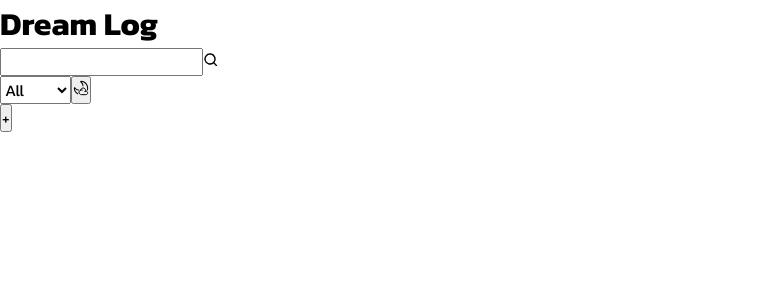
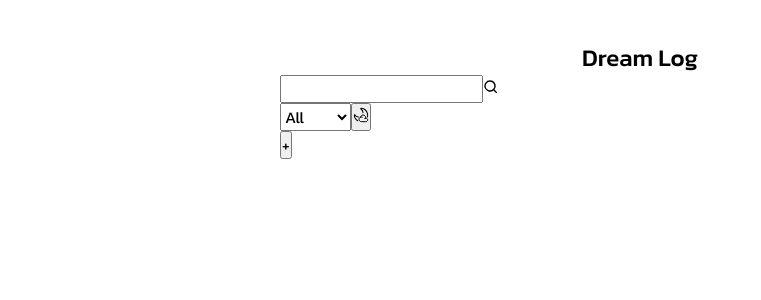
Before and after one commit to CodectiveOrg/bootcamp-2025-01-react-jeyafzam, a React (Vite) app in the folder dream-log/: page / in a window 1280 px wide. Shown: the top 300 px of the page, without its empty margins (0-761 px from the left). Built offline with nearby package versions, Linux system fonts and the light colour scheme; a web font is replaced by a local one.

Commit message:
[ADD] header styles

```diff
--- a/dream-log/src/components/Header/Header.module.css
+++ b/dream-log/src/components/Header/Header.module.css
@@ -0,0 +1,9 @@
+.header{
+    margin-block-start:2.5rem ;
+    h1{
+        font-size: 1.5rem;
+        font-weight: 500;
+
+        text-align: center;
+    }
+}
--- a/dream-log/src/components/Header/Header.tsx
+++ b/dream-log/src/components/Header/Header.tsx
@@ -1,6 +1,8 @@
+import styles from "./Header.module.css";
+
 const Header = () => {
     return (
-      <header>
+      <header className={styles.header}>
         <h1>Dream Log</h1>
       </header>
     );
--- a/dream-log/src/index.css
+++ b/dream-log/src/index.css
@@ -34,3 +34,9 @@ option,
 optgroup {
   font: inherit;
 }
+
+body{
+  inline-size: min(45rem, 100% - 2rem);
+
+  margin-inline: auto;
+}
```
